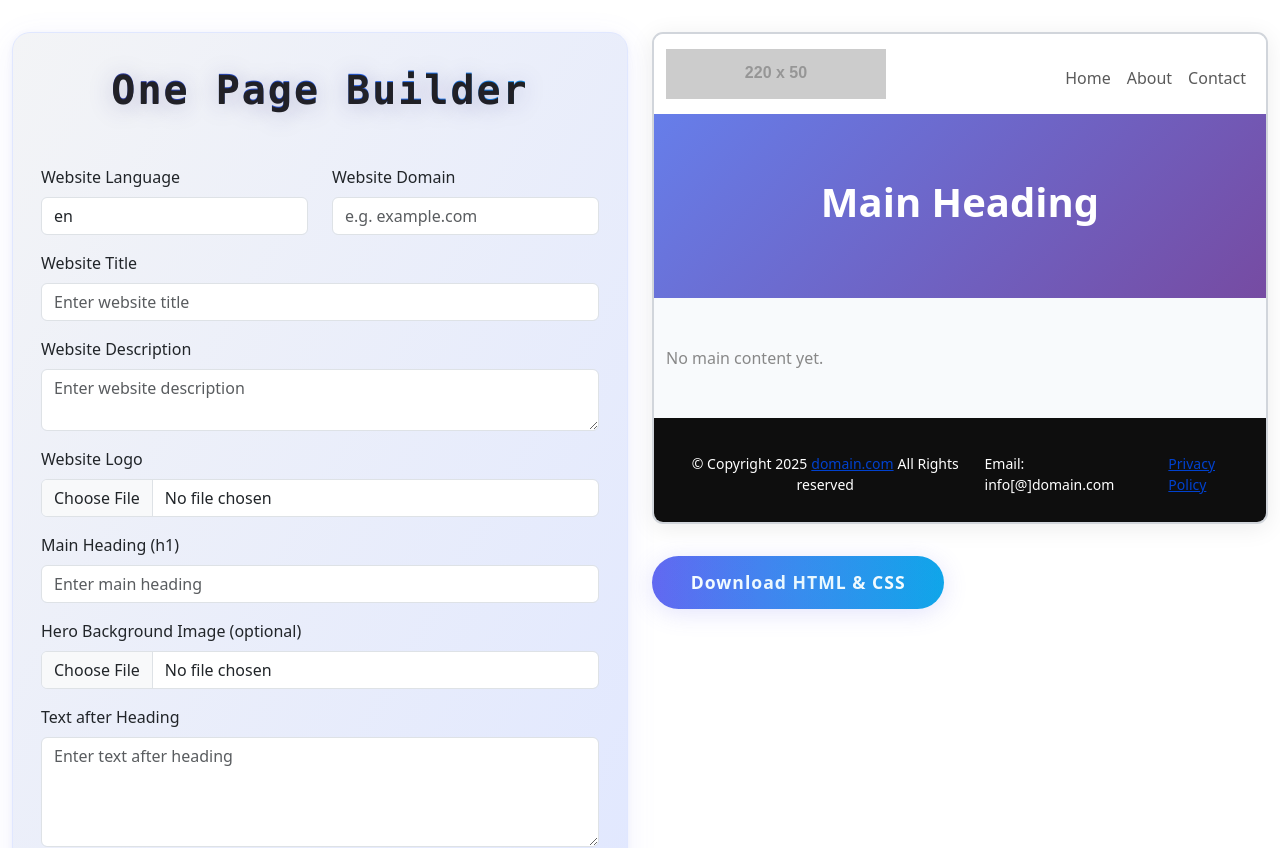
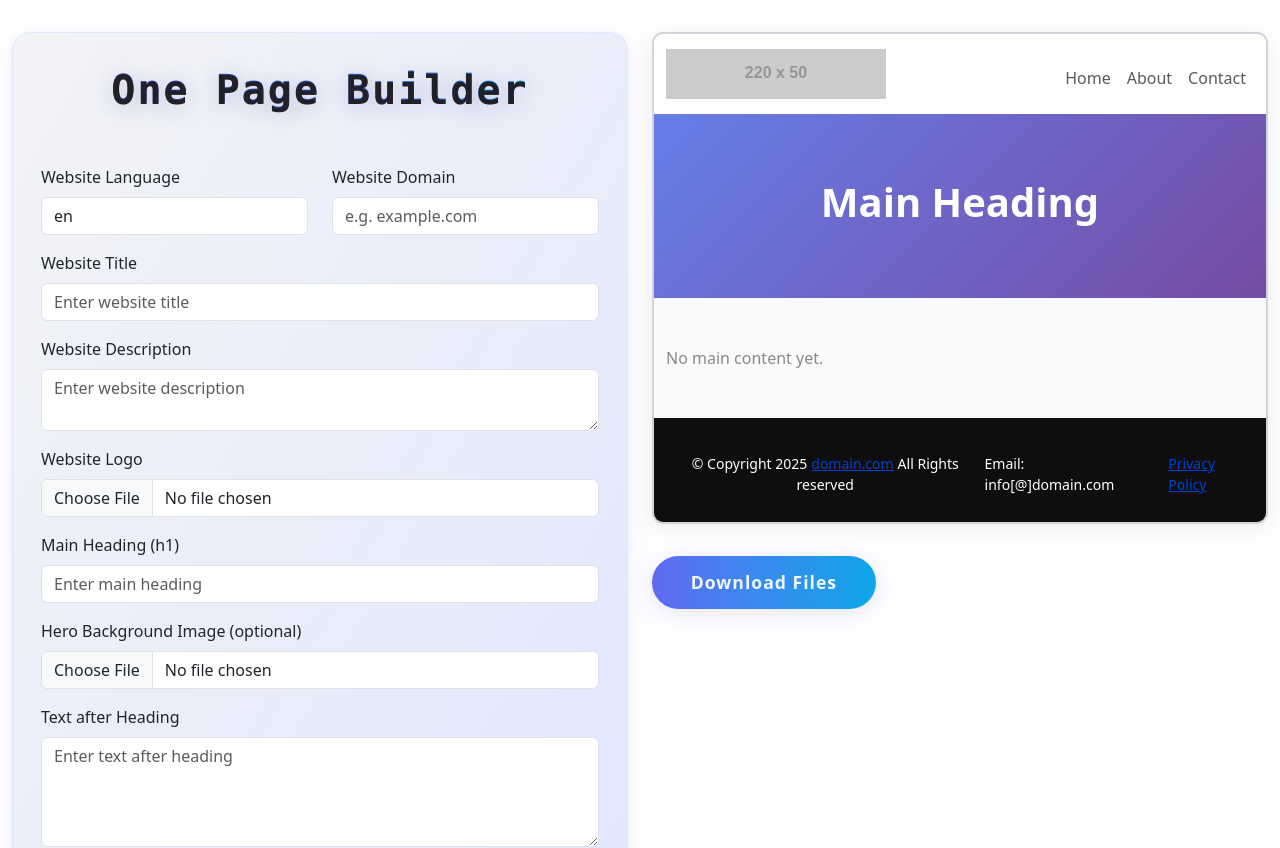
Before and after one commit to Petkov-Petko/one-page-builder, a React (Vite) app: page / in a window 1280 px wide. Shown: the top 848 px of the page. Built offline with nearby package versions, Linux system fonts and the light colour scheme.

Commit message:
Update button label in Preview component from 'Download HTML & CSS' to 'Download Files'

```diff
--- a/src/components/Preview/Preview.jsx
+++ b/src/components/Preview/Preview.jsx
@@ -235,7 +235,7 @@ RewriteRule (.*) %1/%2 [R=301,L]
         className="cool-ai-btn"
         onClick={() => handleDownloadZip(formData)}
       >
-        Download HTML & CSS
+        Download Files
       </button>
     </>
   );
```
